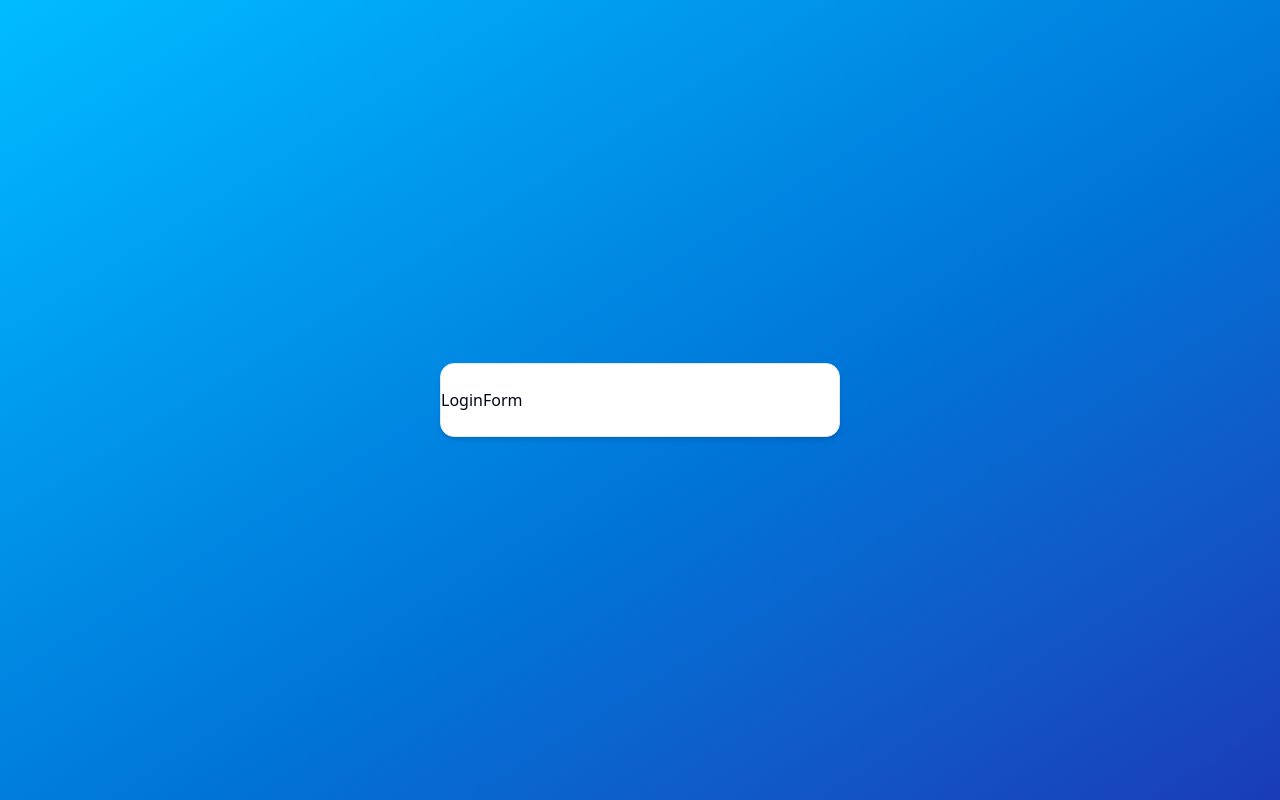
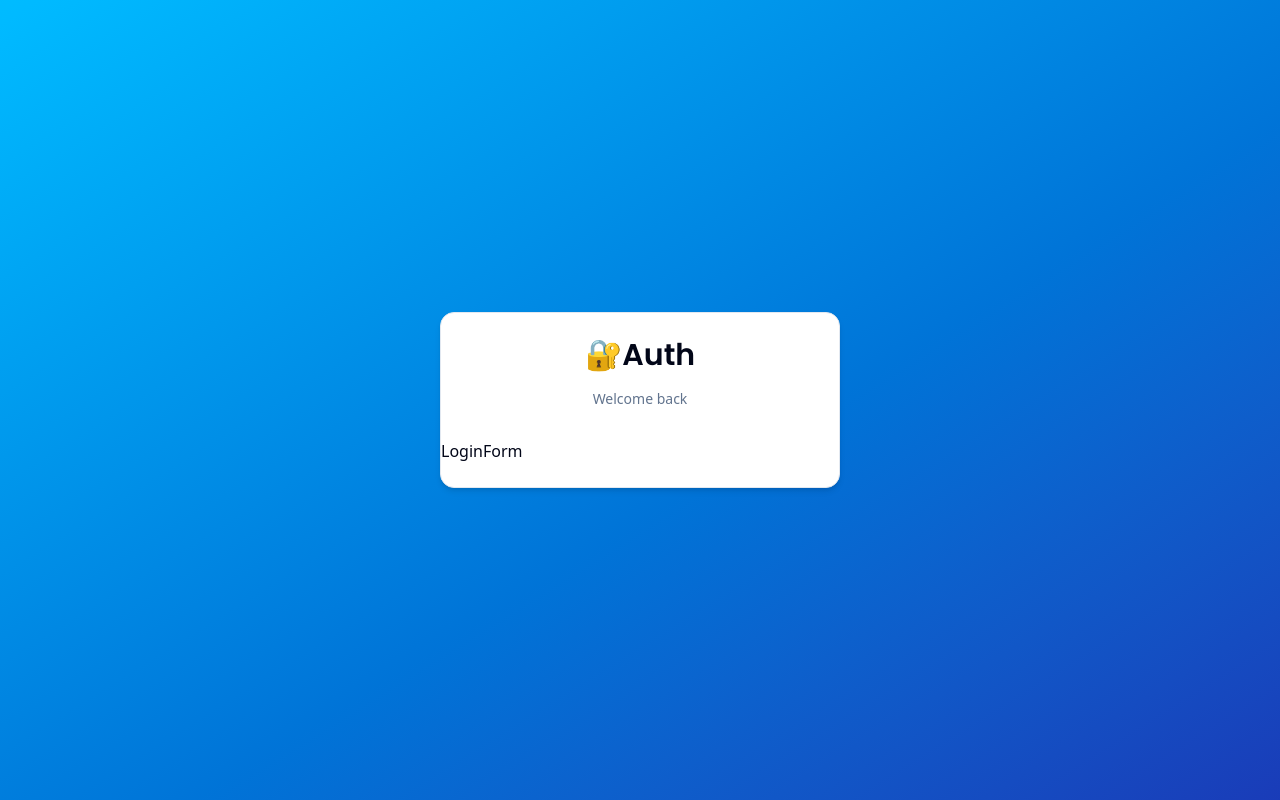
Before and after one commit to Aldiyes/auth, a Next.js app: page /auth/login in a window 1280 px wide. Built offline with nearby package versions, Linux system fonts and the light colour scheme.

Commit message:
create card header

```diff
--- a/components/auth/card-wrapper.tsx
+++ b/components/auth/card-wrapper.tsx
@@ -1,4 +1,6 @@
 'use client';
+
+import { Header } from '@/components/auth/header';
 
 import {
 	Card,
@@ -22,5 +24,12 @@
 	backButtonHref,
 	showSocial,
 }: CardWrapperProps) => {
-	return <Card className="w-[400px] shadow-md">{children}</Card>;
+	return (
+		<Card className="w-[400px] shadow-md">
+			<CardHeader>
+				<Header label={headerLabel} />
+			</CardHeader>
+			{children}
+		</Card>
+	);
 };
--- /dev/null
+++ b/components/auth/header.tsx
@@ -0,0 +1,21 @@
+import { Poppins } from 'next/font/google';
+
+import { cn } from '@/lib/utils';
+
+const font = Poppins({
+	subsets: ['latin'],
+	weight: ['600'],
+});
+
+type HeaderProps = {
+	label: string;
+};
+
+export const Header = ({ label }: HeaderProps) => {
+	return (
+		<div className="w-full flex flex-col gap-y-4 items-center justify-center">
+			<h1 className={cn('text-3xl font-semibold', font.className)}>🔐Auth</h1>
+			<p className="text-muted-foreground text-sm">{label}</p>
+		</div>
+	);
+};
```
